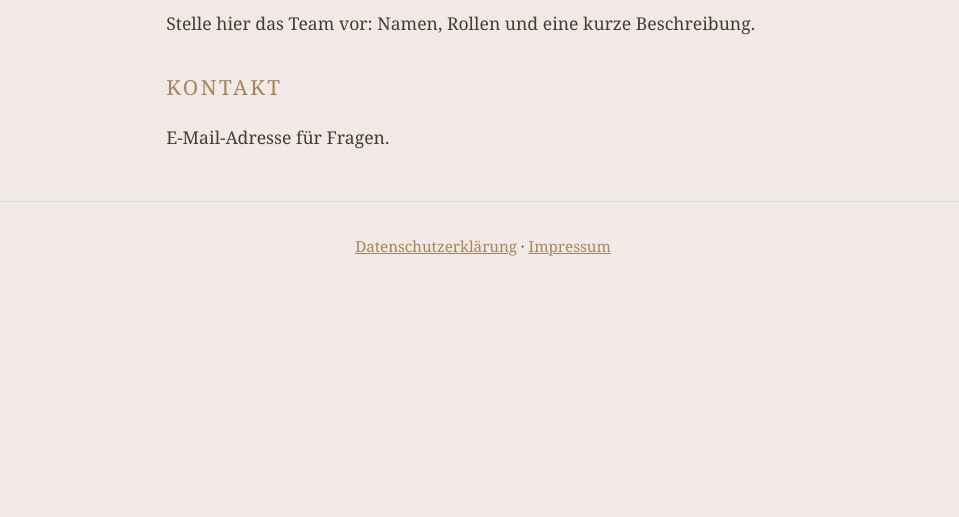
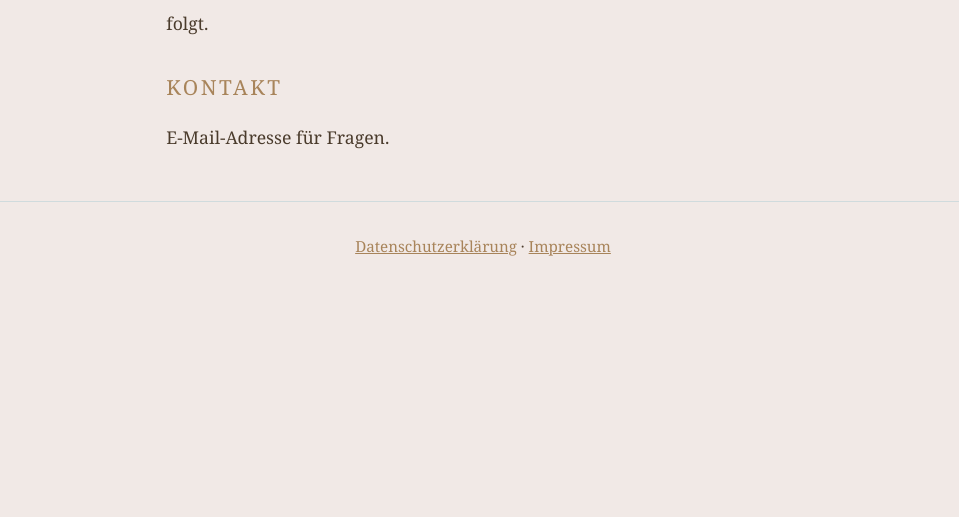
Before and after one commit to anhewi/wellnesslarp, a plain HTML site: page die-orga.html in a window 1280 px wide. Shown: the part 283-800 px from the top of the page, without its empty margins (157-1116 px from the left). Drawn offline with Linux system fonts and the light colour scheme.

Commit message:
Revise team introduction text in die-orga.html
Updated the team introduction paragraph to indicate that details will follow.

```diff
--- a/die-orga.html
+++ b/die-orga.html
@@ -10,7 +10,7 @@
 <header><a class="logo" href="index.html">Barbara-Mercedes-Resort</a><nav aria-label="Hauptmenü"><a href="index.html">Startseite</a><a href="ueber-das-larp.html">Über das LARP</a><a href="die-orga.html" aria-current="page">Die Orga</a><a href="anmeldung.html">Anmeldung</a></nav></header>
 <main>
 <h1>Die Orga</h1>
-<p>Stelle hier das Team vor: Namen, Rollen und eine kurze Beschreibung.</p>
+<p>folgt.</p>
 <h2>Kontakt</h2><p>E-Mail-Adresse für Fragen.</p>
 </main>
 <footer><a href="datenschutz.html">Datenschutzerklärung</a> · <a href="impressum.html">Impressum</a></footer>
```
